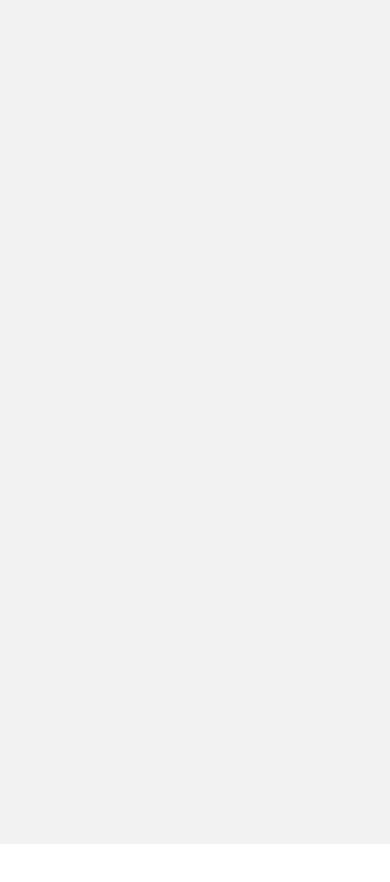
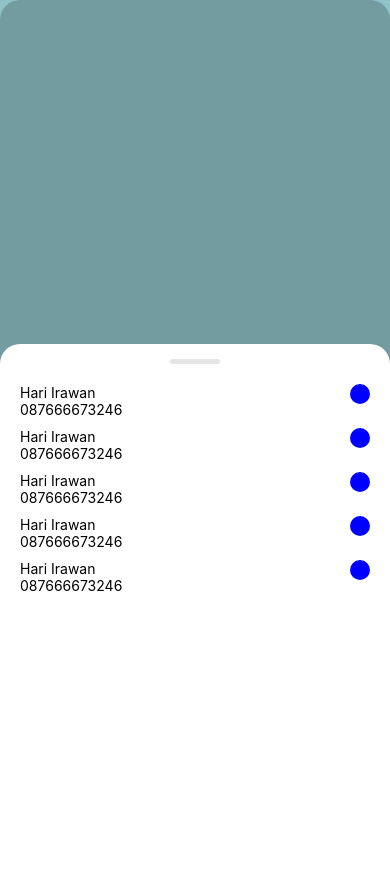
Before and after one commit to Nagendra07-moh/1-_Assesment, a React Native app in the folder Assesment/: screen /Home in a window 390 px wide. Shown: the top 882 px of the page. Before the commit the page ends 844 px from the top, so only its background shows below. Built offline with nearby package versions, Linux system fonts and the light colour scheme.

Commit message:
all good

```diff
--- a/Assesment/package.json
+++ b/Assesment/package.json
@@ -17,7 +17,9 @@
     "expo-status-bar": "~1.12.1",
     "react": "18.2.0",
     "react-native": "0.74.1",
+    "react-native-gesture-handler": "^2.16.2",
     "react-native-paper": "^5.12.3",
+    "react-native-reanimated": "^3.10.1",
     "react-native-safe-area-context": "4.10.1",
     "react-native-screens": "3.31.1",
     "react-redux": "^9.1.2"
@@ -25,6 +27,7 @@
   "devDependencies": {
     "@babel/core": "^7.20.0",
     "@types/react": "~18.2.45",
+    "@types/react-native": "^0.73.0",
     "typescript": "^5.1.3"
   },
   "private": true
--- /dev/null
+++ b/Assesment/src/Components/BottomSheet.tsx
@@ -0,0 +1,117 @@
+import React, {
+  forwardRef,
+  useCallback,
+  useEffect,
+  useImperativeHandle,
+} from "react";
+import { Dimensions, StyleSheet, View } from "react-native";
+import { Gesture, GestureDetector } from "react-native-gesture-handler";
+import Animated, {
+  useAnimatedStyle,
+  useSharedValue,
+  withSpring,
+  withTiming,
+} from "react-native-reanimated";
+
+const { height: SCREEN_HEIGHT } = Dimensions.get("window");
+
+export type BottomSheetRefProps = {
+  scrollTo?: (destination: number) => void;
+  isActive?: () => boolean;
+};
+
+type BottomSheetProps = {
+  children?: React.ReactNode;
+};
+
+const BottomSheet = forwardRef<BottomSheetRefProps, BottomSheetProps>(
+  (props, ref) => {
+    const translationY = useSharedValue(0);
+    const translationBackdrop = useSharedValue(0);
+
+    const context = useSharedValue({ y: 0 });
+    const active = useSharedValue(false);
+
+    const gesture = Gesture.Pan()
+      .onStart((_) => {
+        context.value = { y: translationY.value };
+      })
+      .onUpdate((event) => {
+        translationY.value = event.translationY + context.value.y;
+        translationY.value = Math.max(translationY.value, -SCREEN_HEIGHT + 100);
+      })
+      .onEnd((event) => {
+        if (translationY.value > -SCREEN_HEIGHT / 3) {
+          active.value = false;
+          translationY.value = withSpring(0, { damping: 50 });
+          translationBackdrop.value = withSpring(0, { damping: 60 });
+        }
+      });
+
+    const bottomSheetStyle = useAnimatedStyle(() => {
+      return {
+        transform: [{ translateY: translationY.value }],
+      };
+    });
+    const bottomSheetStyleBackdrop = useAnimatedStyle(() => {
+      return {
+        transform: [{ translateY: translationBackdrop.value }],
+      };
+    });
+
+    const scrollTo = useCallback((destination: number) => {
+      active.value = destination !== 0;
+      translationY.value = withSpring(destination, { damping: 50 });
+      translationBackdrop.value = withSpring(-SCREEN_HEIGHT, { damping: 60 });
+    }, []);
+
+    const isActive = useCallback(() => {
+      return active.value;
+    }, []);
+
+    useImperativeHandle(ref, () => ({ scrollTo, isActive }), [
+      scrollTo,
+      isActive,
+    ]);
+
+    return (
+      <Animated.View
+        style={[
+          styles.containerBottomSheet,
+          { backgroundColor: "rgba(0, 0,0,0.2)" },
+          bottomSheetStyleBackdrop,
+        ]}
+      >
+        <GestureDetector gesture={gesture}>
+          <Animated.View
+            style={[styles.containerBottomSheet, bottomSheetStyle]}
+          >
+            <View style={styles.line} />
+            <View>{props.children}</View>
+          </Animated.View>
+        </GestureDetector>
+      </Animated.View>
+    );
+  }
+);
+
+const styles = StyleSheet.create({
+  containerBottomSheet: {
+    height: SCREEN_HEIGHT,
+    width: "100%",
+    position: "absolute",
+    top: SCREEN_HEIGHT,
+    backgroundColor: "white",
+    borderRadius: 20,
+  },
+  line: {
+    height: 5,
+    width: 50,
+    backgroundColor: "#e5e5e5",
+    marginVertical: 15,
+    alignSelf: "center",
+    borderRadius: 10,
+  },
+});
+
+export default BottomSheet;
--- a/Assesment/src/Screens/Home.tsx
+++ b/Assesment/src/Screens/Home.tsx
@@ -4,20 +4,77 @@ import {
   ScrollView,
   Modal,
   TouchableHighlight,
+  TouchableOpacity,
+  StyleSheet,
 } from "react-native";
-import React, { useEffect, useState } from "react";
+import React, { useEffect, useState, useRef } from "react";
 import { useSelector } from "react-redux";
+import { GestureHandlerRootView } from "react-native-gesture-handler";
+import BottomSheet, { BottomSheetRefProps } from "../Components/BottomSheet";
+const Home = ({ navigation }: any) => {
+  const refBottomSheet = useRef<BottomSheetRefProps>(null);
 
-const Home = ({ navigation }: any) => {
-  // const cart = useSelector((state: any) => state.cart.cart);
-  // useEffect(() => {
-  //   console.log(cart);
-  // }, []);
+  useEffect(() => {
+    triggerBottomSheet();
+  }, []);
+  const triggerBottomSheet = () => {
+    const isActive = refBottomSheet?.current?.isActive?.();
+
+    if (isActive) {
+      refBottomSheet?.current?.scrollTo?.(-852);
+    } else {
+      refBottomSheet?.current?.scrollTo?.(-500);
+    }
+  };
+
   return (
-    <View>
-      <Text></Text>
-    </View>
+    <GestureHandlerRootView style={{ flex: 1 }}>
+      <View style={styles.container}></View>
+
+      <BottomSheet ref={refBottomSheet}>
+        <View>
+          {Array.from(Array(5)).map((val, key) => {
+            return (
+              <View key={key} style={styles.item}>
+                <View>
+                  <Text>Hari Irawan</Text>
+                  <Text>087666673246</Text>
+                </View>
+
+                <View style={styles.radioButton}></View>
+              </View>
+            );
+          })}
+        </View>
+      </BottomSheet>
+    </GestureHandlerRootView>
   );
 };
 
+const styles = StyleSheet.create({
+  container: {
+    flex: 1,
+    backgroundColor: "#90c3c8",
+    alignItems: "center",
+    justifyContent: "center",
+  },
+  button: {
+    backgroundColor: "blue",
+    padding: 10,
+    borderRadius: 10,
+  },
+  item: {
+    paddingHorizontal: 20,
+    paddingVertical: 5,
+    flexDirection: "row",
+    justifyContent: "space-between",
+  },
+  radioButton: {
+    width: 20,
+    height: 20,
+    borderRadius: 40,
+    backgroundColor: "blue",
+  },
+});
+
 export default Home;
```
Also changed, not shown: 2 other files (tests, documents, lock files or other folders).
